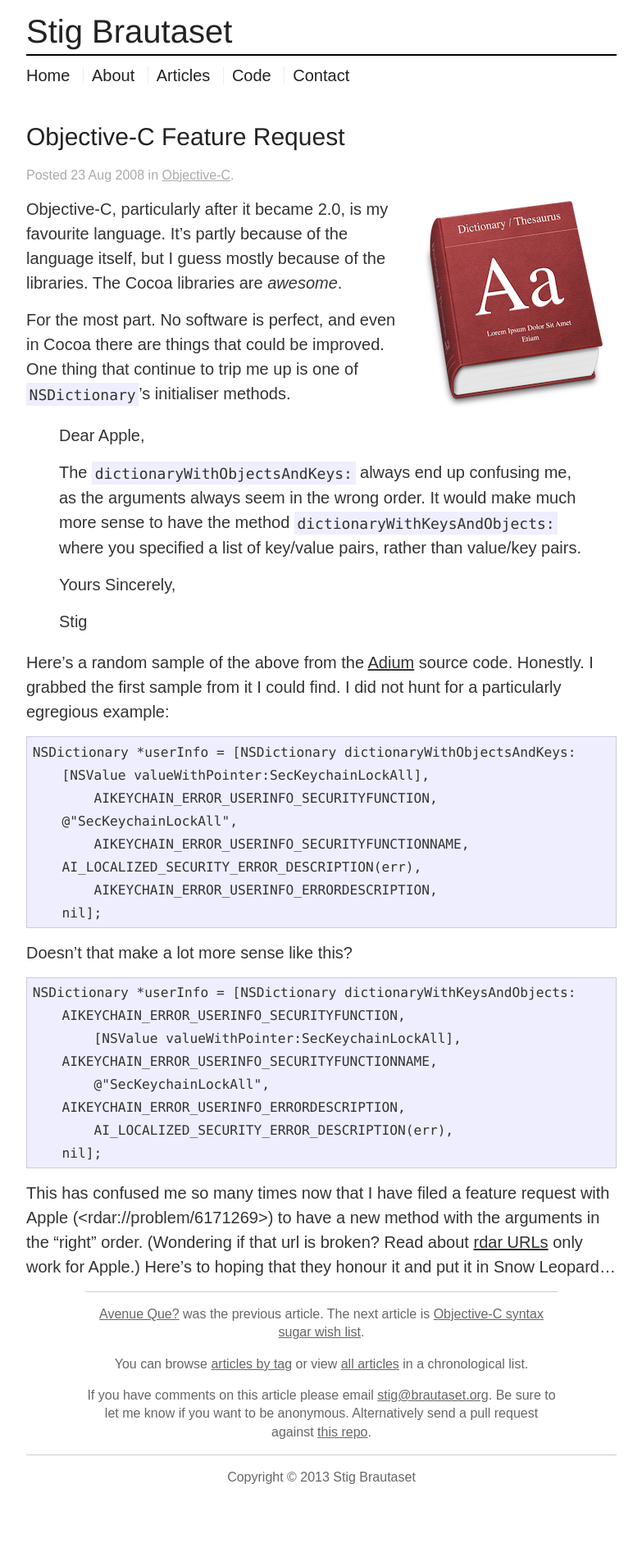
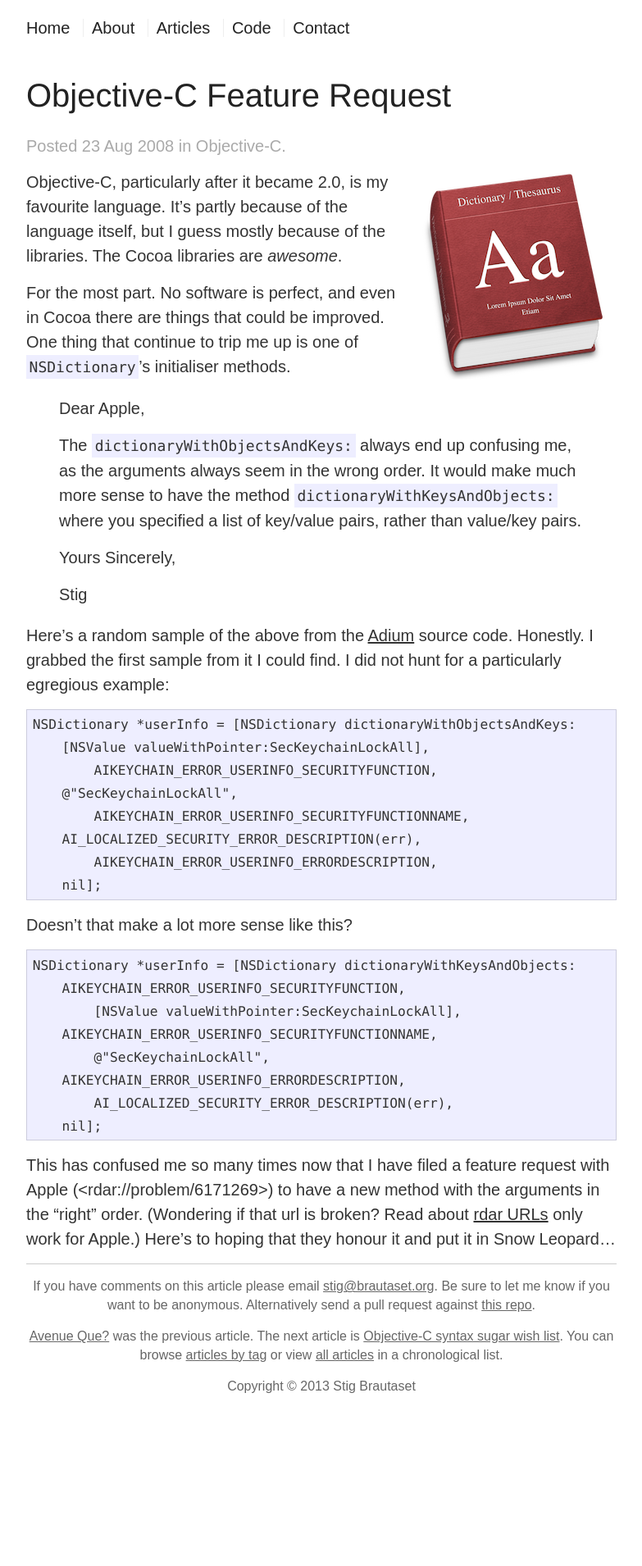
Before and after one commit to stig/www.brautaset.org, a Jekyll site: the page built from _posts/2008-08-23-objective-c-feature-request.md, in a window 1280 px wide. Shown: the whole page at 82% size, without its empty margins (248-1031 px from the left). Built offline with Jekyll 4.4.1, drawn with Linux system fonts in a browser that asks for light colours; after the commit the page ends 1798 px from its top, so only the background shows below that.

Commit message:
Make article headers more prominent

```diff
--- a/_layouts/default.html
+++ b/_layouts/default.html
@@ -25,17 +25,7 @@
             <p class="chromeframe">You are using an <strong>outdated</strong> browser. Please <a href="http://browsehappy.com/">upgrade your browser</a> or <a href="http://www.google.com/chromeframe/?redirect=true">activate Google Chrome Frame</a> to improve your experience.</p>
         <![endif]-->
 
-        <header>
-            <h1><a href="/">Stig Brautaset</a></h1>
-            {% include nav.html %}
-            {% if page.title %}<h2>{{ page.title }}</h2>{% endif %}
-        </header>
-
         {{ content }}
-
-        <footer>
-            {% include copy.html %}
-        </footer>
 
         <!-- Google Analytics: change UA-XXXXX-X to be your site's ID. -->
         <script>
--- a/_layouts/post.html
+++ b/_layouts/post.html
@@ -2,18 +2,29 @@
 layout: default
 ---
 
-<div class="meta">Posted {{ page.date | date_to_string }}{% if page.tags == empty %}.{% else %} in
-{% for tag in page.tags %}{% unless forloop.first %}, {% endunless %}<a href="/articles/tagged.html#{{ tag }}">{{ tag }}</a>{% endfor %}.
-{% endif %}
-</div>
+<header>
+    {% include nav.html %}
+    <h1>{{ page.title }}</h1>
+    <div class="meta">Posted {{ page.date | date_to_string }}{% if page.tags == empty %}.{% else %} in
+    {% for tag in page.tags %}{% unless forloop.first %}, {% endunless %}<a href="/articles/tagged.html#{{ tag }}">{{ tag }}</a>{% endfor %}.
+    {% endif %}
+    </div>
+</header>
 
 <article>
     {{ content }}
 </article>
 
-<div class="colophon">
+<footer>
+
+    <p>If you have comments on this article please email <a
+    href="mailto:stig@brautaset.org?subject=Re:%20{{ page.title | urlencode}}"
+    >stig@brautaset.org</a>. Be sure to let me know if you want to be anonymous.
+    Alternatively send a pull request against <a
+    href="https://github.com/stig/stig.github.com/tree/master/_posts" >this repo</a>.</p>
 
     <nav>
+
         <p>
         {% if page.previous %}
         <a href="{{ page.previous.url }}">{{ page.previous.title }}</a> was the previous article.
@@ -21,18 +32,11 @@
         {% if page.next %}
         The next article is <a href="{{ page.next.url }}">{{ page.next.title }}</a>.
         {% endif %}
-        </p>
-
-        <p>
         You can browse <a href="/articles/tagged.html">articles by tag</a> or view
         <a href="/articles.html">all articles</a> in a chronological list.
         </p>
     </nav>
 
-    <p>If you have comments on this article please email <a
-    href="mailto:stig@brautaset.org?subject=Re:%20{{ page.title | urlencode}}"
-    >stig@brautaset.org</a>. Be sure to let me know if you want to be anonymous.
-    Alternatively send a pull request against <a
-    href="https://github.com/stig/stig.github.com/tree/master/_posts" >this repo</a>.</p>
+    {% include copy.html %}
 
-</div>
+</footer>
--- a/css/main.css
+++ b/css/main.css
@@ -39,7 +39,7 @@
   display: block;
   height: 1px;
   border: 0;
-  border-top: 1px solid #cccccc;
+  border-top: 1px solid #ccc;
   margin: 0.2em 0;
   padding: 0; }
 
@@ -108,11 +108,9 @@
   margin-top: 0.5em; }
   header a {
     text-decoration: none; }
-  header h1 {
-    margin: 0.2em 0 0 0;
-    border-bottom: 2px solid black; }
   header nav {
-    margin-bottom: 2em; }
+    margin-bottom: 2em;
+    border-bottom: 1px; }
 
 .meta {
   text-size: 80%;
@@ -130,7 +128,7 @@
   article table {
     margin: 0 auto 0 auto; }
   article pre {
-    border: 1px solid #ccccdd; }
+    border: 1px solid #ccd; }
   article pre, article code {
     background-color: #eef;
     font-family: Menlo, Monaco, Courier, monospace;
@@ -152,19 +150,12 @@
     font-size: 90%; }
 
 footer {
+  border-top: 1px solid #ccc;
   clear: both;
   color: #666;
   text-align: center; }
   footer .copyright {
-    border-top: 1px solid #cccccc; }
-  footer .copyright {
     margin: 0.2em 0; }
-
-.colophon {
-  clear: both;
-  color: #666;
-  text-align: center;
-  border-top: 1px solid #cccccc; }
 
 /* ==========================================================================
    Helper classes
@@ -261,10 +252,6 @@
   /* Style adjustments for viewports that meet the condition */
   body {
     width: 95%;
-    margin: 0 auto; }
-
-  .colophon {
-    width: 80%;
     margin: 0 auto; } }
 @media only screen and (min-width: 50em) {
   /* Style adjustments for viewports that meet the condition */
@@ -280,7 +267,7 @@
 @media print {
   * {
     background: transparent !important;
-    color: black !important;
+    color: #000 !important;
     /* Black prints faster: h5bp.com/s */
     box-shadow: none !important;
     text-shadow: none !important; }
@@ -305,7 +292,7 @@
 
   pre,
   blockquote {
-    border: 1px solid #999999;
+    border: 1px solid #999;
     page-break-inside: avoid; }
 
   thead {
```
Also changed, not shown: _layouts/page.html (+9 -0 lines), css/main.scss (+3 -23 lines), index.md (+1 -0 lines).
